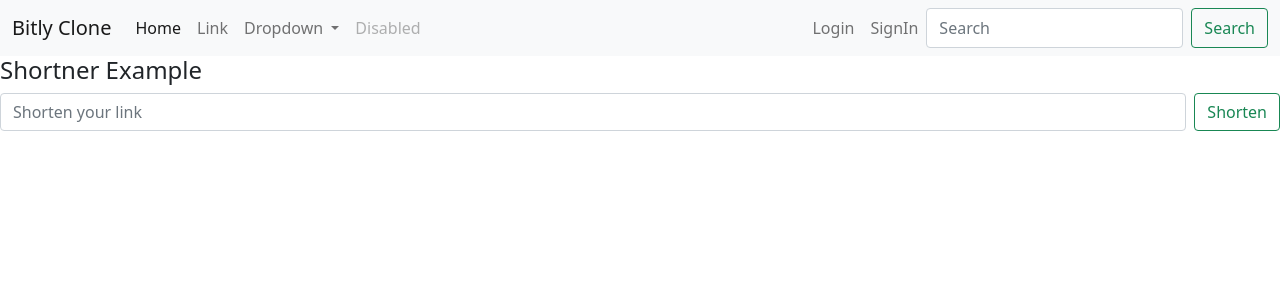
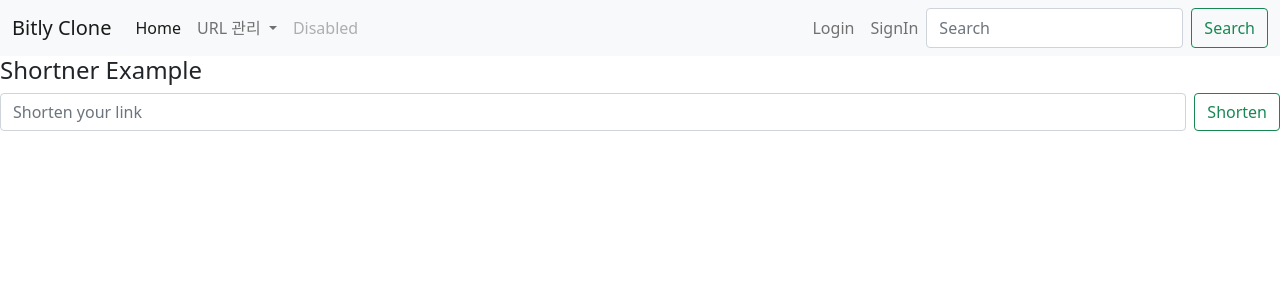
Before and after one commit to ryun39/shortner, a Django app: page / in a window 1280 px wide. Shown: the top 300 px of the page. Run offline with Django 4.2, Linux system fonts and the light colour scheme; parts of the project's set-up code (start-up, migrations or seed data) failed here and were passed over; some libraries are stand-ins or nearby versions.

Commit message:
1. 유저별 URL 리스트 모델 생성 2. 유저별 URL 생성/수정 template 구조 생성

```diff
--- a/shortner/accountapp/models.py
+++ b/shortner/accountapp/models.py
@@ -7,3 +7,4 @@ class User(AbstractUser):
     Contact     = models.CharField(max_length=12)  # 연락처
     Payplan     = models.CharField(max_length=2)   # 유료가입
     Period      = models.DateField(null=True, blank=True) # 유료가입 기간
+    UrlCnt      = models.IntegerField(default=5)   # 최대 URL 갯수
--- a/shortner/shortlink/urls.py
+++ b/shortner/shortlink/urls.py
@@ -1,8 +1,11 @@
 
 from django.urls import path, include
-from .views import index
+from .views import index, CreateUrl, UpdateUrl
 
 app_name = 'shortlink'
 urlpatterns = [
+    # path('URL', ViewFunction, 'use in Template')
     path("", index, name='index'),
+    path("create/", CreateUrl, name='create'),
+    path("update/", UpdateUrl, name='update'),
 ]
--- a/shortner/shortlink/views.py
+++ b/shortner/shortlink/views.py
@@ -3,6 +3,8 @@ from django.shortcuts import redirect, render
 from django.conf import settings
 from django.views.decorators.csrf import csrf_protect
 from .shorten_url import make_shorten, uri_validator
+from django.http.response import HttpResponse
+
 
 @csrf_protect
 def index(request):
@@ -21,3 +23,11 @@ def index(request):
             return redirect("/")
     else:
         return render(request, 'home.html')
+
+def CreateUrl(request):
+
+    return HttpResponse("in Create Url")
+
+def UpdateUrl(request):
+
+    return HttpResponse("in Update Url")
--- a/shortner/shortner/settings.py
+++ b/shortner/shortner/settings.py
@@ -103,9 +103,6 @@ AUTH_PASSWORD_VALIDATORS = [
 ]
 
 
-# Internationalization
-# https://docs.djangoproject.com/en/4.0/topics/i18n/
-
 LANGUAGE_CODE = 'en-us'
 
 TIME_ZONE = 'Asia/Seoul'
--- a/shortner/shortner/templates/base.html
+++ b/shortner/shortner/templates/base.html
@@ -31,17 +31,14 @@
                     <li class="nav-item">
                         <a class="nav-link active" aria-current="page" href="{% url 'shortlink:index'%}">Home</a>
                     </li>
-                    <li class="nav-item">
-                        <a class="nav-link" href="#">Link</a>
-                    </li>
                     <li class="nav-item dropdown">
                         <a class="nav-link dropdown-toggle" href="#" id="navbarDropdown" role="button"
                             data-bs-toggle="dropdown" aria-expanded="false">
-                            Dropdown
+                            URL 관리
                         </a>
                         <ul class="dropdown-menu" aria-labelledby="navbarDropdown">
-                            <li><a class="dropdown-item" href="#">Action</a></li>
-                            <li><a class="dropdown-item" href="#">Another action</a></li>
+                            <li><a class="dropdown-item" href="{% url 'shortlink:create'%}">신규등록</a></li>
+                            <li><a class="dropdown-item" href="{% url 'shortlink:update'%}">URL 관리</a></li>
                             <li>
                                 <hr class="dropdown-divider">
                             </li>
--- a/shortner/shortner/templates/home.html
+++ b/shortner/shortner/templates/home.html
@@ -20,7 +20,7 @@
   <thead class="table-light">
     <tr>
       <th scope="col">Origin URL</th>
-      <th scope="col">Redirec URL</th>
+      <th scope="col">Redirect URL</th>
     </tr>
   </thead>
   <tbody>
```
Also changed, not shown: shortner/accountapp/views.py (+5 -11 lines), shortner/accountapp/migrations/0008_user_urlcnt.py (added).
